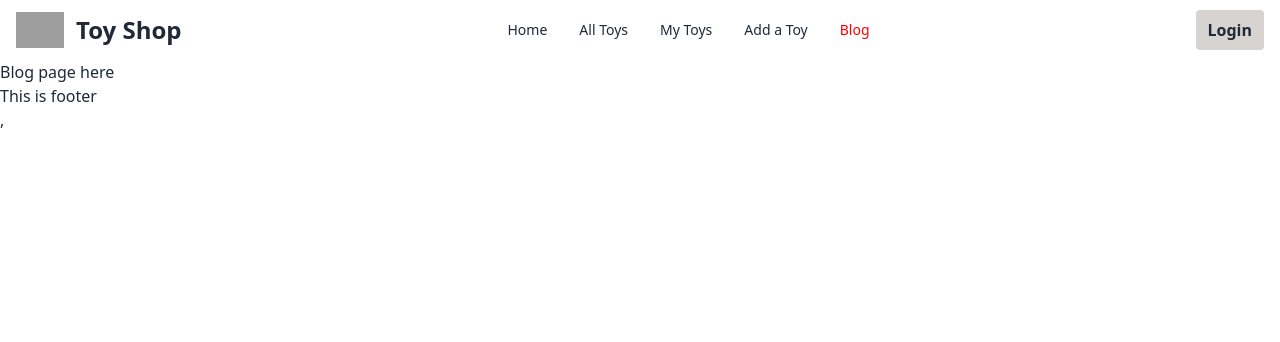
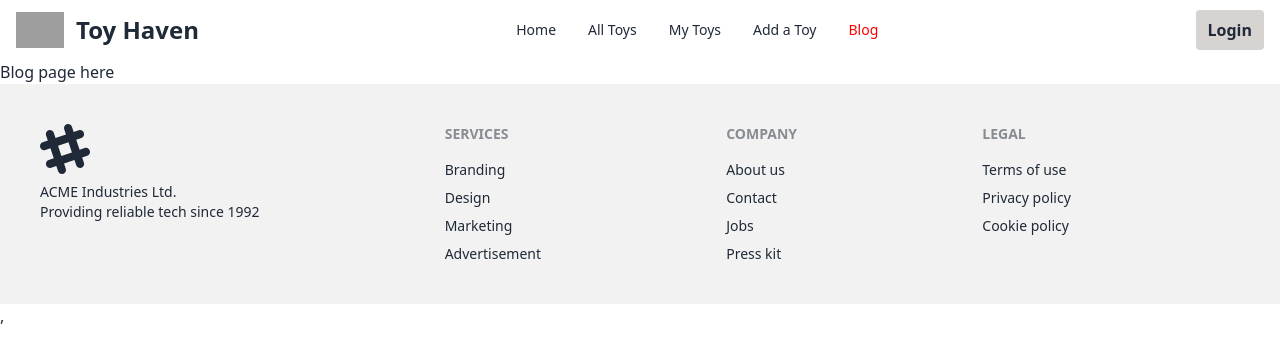
Before and after one commit to asifahmed123/Assignment-11, a React (Vite) app: page /blog in a window 1280 px wide. Shown: the top 342 px of the page. Built offline with nearby package versions, Linux system fonts and the light colour scheme; no server answers; grey boxes are pictures that could not be loaded.

Commit message:
added footer

```diff
--- a/package.json
+++ b/package.json
@@ -11,6 +11,7 @@
   },
   "dependencies": {
     "@smastrom/react-rating": "^1.3.1",
+    "aos": "^2.3.4",
     "daisyui": "^2.51.6",
     "firebase": "^9.22.0",
     "flowbite": "^1.6.5",
@@ -18,6 +19,7 @@
     "localforage": "^1.10.0",
     "match-sorter": "^6.3.1",
     "react-dom": "^18.2.0",
+    "react-helmet-async": "^1.3.0",
     "react-icons": "^4.8.0",
     "react-router-dom": "^6.11.2",
     "react-tabs": "^6.0.1",
--- a/src/Pages/AddToys/AddToys.jsx
+++ b/src/Pages/AddToys/AddToys.jsx
@@ -2,6 +2,7 @@
 import React, { useContext } from 'react';
 import { AuthContext } from '../../Provider/AuthProvider';
 import Swal from 'sweetalert2';
+import { Helmet } from 'react-helmet-async';
 
 const AddToys = () => {
      const { user } = useContext(AuthContext);
@@ -54,6 +55,9 @@
      }
      return (
           <div>
+               <Helmet>
+                    <title>Toy_Haven | Add Toy</title>
+               </Helmet>
                <form onSubmit={handleAddToy} className="flex flex-col gap-4">
                     <div>
                          <div className="mb-2 block">
--- a/src/Pages/AllToys/AllToys.jsx
+++ b/src/Pages/AllToys/AllToys.jsx
@@ -1,6 +1,7 @@
 import React, { useState } from 'react';
 import { useLoaderData } from 'react-router-dom';
 import AllToysRow from './AllToysRow';
+import { Helmet } from 'react-helmet-async';
 
 const AllToys = () => {
      const toys = useLoaderData();
@@ -8,7 +9,9 @@
      console.log(search);
      return (
           <div className="overflow-x-auto mt-20">
-
+               <Helmet>
+                    <title>Toy_Haven | All Toys</title>
+               </Helmet>
                <div className="form-control mb-6">
                     <div className="input-group">
                          <input onChange={(e) => setSearch(e.target.value)} type="text" placeholder="Search…" className="input input-bordered" />
--- a/src/Pages/Blog/Blog.jsx
+++ b/src/Pages/Blog/Blog.jsx
@@ -1,8 +1,12 @@
 import React from 'react';
+import { Helmet } from 'react-helmet-async';
 
 const Blog = () => {
      return (
           <div>
+               <Helmet>
+                    <title>Toy_Haven | Blog</title>
+               </Helmet>
                <h2>Blog page here</h2>
           </div>
      );
--- a/src/Pages/Home/CategoryToys/CategoryToys.jsx
+++ b/src/Pages/Home/CategoryToys/CategoryToys.jsx
@@ -18,8 +18,8 @@
      }
 
      return (
-          <div className="max-w-sm">
-               <Card className='bg-stone-50 hover:bg-stone-100 drop-shadow-2xl'>
+          <div className="">
+               <Card data-aos="zoom-in-down" className='bg-stone-50 hover:bg-stone-100 drop-shadow-2xl h-full'>
                     <img className='h-60 rounded-lg' src={picture} alt="" />
                     <h5 className="text-2xl font-bold tracking-tight text-gray-900 dark:text-white">
                          {name}
--- a/src/Pages/MyToys/MyToys.jsx
+++ b/src/Pages/MyToys/MyToys.jsx
@@ -2,6 +2,7 @@
 import { AuthContext } from '../../Provider/AuthProvider';
 import MyToysRow from './MyToysRow';
 import Swal from 'sweetalert2';
+import { Helmet } from 'react-helmet-async';
 
 const MyToys = () => {
      const { user } = useContext(AuthContext);
@@ -59,7 +60,9 @@
 
      return (
           <div className="overflow-x-auto w-full mt-24">
-
+               <Helmet>
+                    <title>Toy_Haven | My Toys</title>
+               </Helmet>
                <div className="dropdown dropdown-right mb-14">
                     <label tabIndex={0} className="btn m-1">Sort By</label>
                     <ul tabIndex={0} className="dropdown-content menu p-2 shadow bg-base-100 rounded-box w-52">
--- a/src/Pages/Shared/Footer/Footer.jsx
+++ b/src/Pages/Shared/Footer/Footer.jsx
@@ -2,9 +2,32 @@
 
 const Footer = () => {
      return (
-          <div>
-               <h2>This is footer</h2>
-          </div>
+          <footer className="footer p-10 bg-base-200 text-base-content">
+               <div>
+                    <svg width="50" height="50" viewBox="0 0 24 24" xmlns="http://www.w3.org/2000/svg" fillRule="evenodd" clipRule="evenodd" className="fill-current"><path d="M22.672 15.226l-2.432.811.841 2.515c.33 1.019-.209 2.127-1.23 2.456-1.15.325-2.148-.321-2.463-1.226l-.84-2.518-5.013 1.677.84 2.517c.391 1.203-.434 2.542-1.831 2.542-.88 0-1.601-.564-1.86-1.314l-.842-2.516-2.431.809c-1.135.328-2.145-.317-2.463-1.229-.329-1.018.211-2.127 1.231-2.456l2.432-.809-1.621-4.823-2.432.808c-1.355.384-2.558-.59-2.558-1.839 0-.817.509-1.582 1.327-1.846l2.433-.809-.842-2.515c-.33-1.02.211-2.129 1.232-2.458 1.02-.329 2.13.209 2.461 1.229l.842 2.515 5.011-1.677-.839-2.517c-.403-1.238.484-2.553 1.843-2.553.819 0 1.585.509 1.85 1.326l.841 2.517 2.431-.81c1.02-.33 2.131.211 2.461 1.229.332 1.018-.21 2.126-1.23 2.456l-2.433.809 1.622 4.823 2.433-.809c1.242-.401 2.557.484 2.557 1.838 0 .819-.51 1.583-1.328 1.847m-8.992-6.428l-5.01 1.675 1.619 4.828 5.011-1.674-1.62-4.829z"></path></svg>
+                    <p>ACME Industries Ltd.<br />Providing reliable tech since 1992</p>
+               </div>
+               <div>
+                    <span className="footer-title">Services</span>
+                    <a className="link link-hover">Branding</a>
+                    <a className="link link-hover">Design</a>
+                    <a className="link link-hover">Marketing</a>
+                    <a className="link link-hover">Advertisement</a>
+               </div>
+               <div>
+                    <span className="footer-title">Company</span>
+                    <a className="link link-hover">About us</a>
+                    <a className="link link-hover">Contact</a>
+                    <a className="link link-hover">Jobs</a>
+                    <a className="link link-hover">Press kit</a>
+               </div>
+               <div>
+                    <span className="footer-title">Legal</span>
+                    <a className="link link-hover">Terms of use</a>
+                    <a className="link link-hover">Privacy policy</a>
+                    <a className="link link-hover">Cookie policy</a>
+               </div>
+          </footer>
      );
 };
 
--- a/src/Pages/Shared/Header/Header.jsx
+++ b/src/Pages/Shared/Header/Header.jsx
@@ -30,7 +30,7 @@
                          alt=""
                     />
                     <span className="self-center whitespace-nowrap text-2xl font-bold dark:text-white">
-                         Toy Shop
+                         Toy Haven
                     </span>
                </Navbar.Brand>
                <div className="flex md:order-2">
--- a/src/main.jsx
+++ b/src/main.jsx
@@ -6,13 +6,22 @@
 } from "react-router-dom";
 import router from './Routes/Routes.jsx';
 import AuthProvider from './Provider/AuthProvider';
+import { HelmetProvider } from 'react-helmet-async';
+import AOS from 'aos';
+import 'aos/dist/aos.css'; // You can also use <link> for styles
+// ..
+AOS.init();
+
+
 
 ReactDOM.createRoot(document.getElementById('root')).render(
   <div className='max-w-7xl mx-auto'>
     <React.StrictMode>
-      <AuthProvider>
-        <RouterProvider router={router} />
-      </AuthProvider>
+      <HelmetProvider>
+        <AuthProvider>
+          <RouterProvider router={router} />
+        </AuthProvider>
+      </HelmetProvider>
     </React.StrictMode>,
   </div>
 )
```
Also changed, not shown: src/Banner/Banner.jsx (added, +38 -0 lines), src/Pages/Home/Home/Home.jsx (+20 -13 lines), 1 other file (tests, documents, lock files or other folders).
